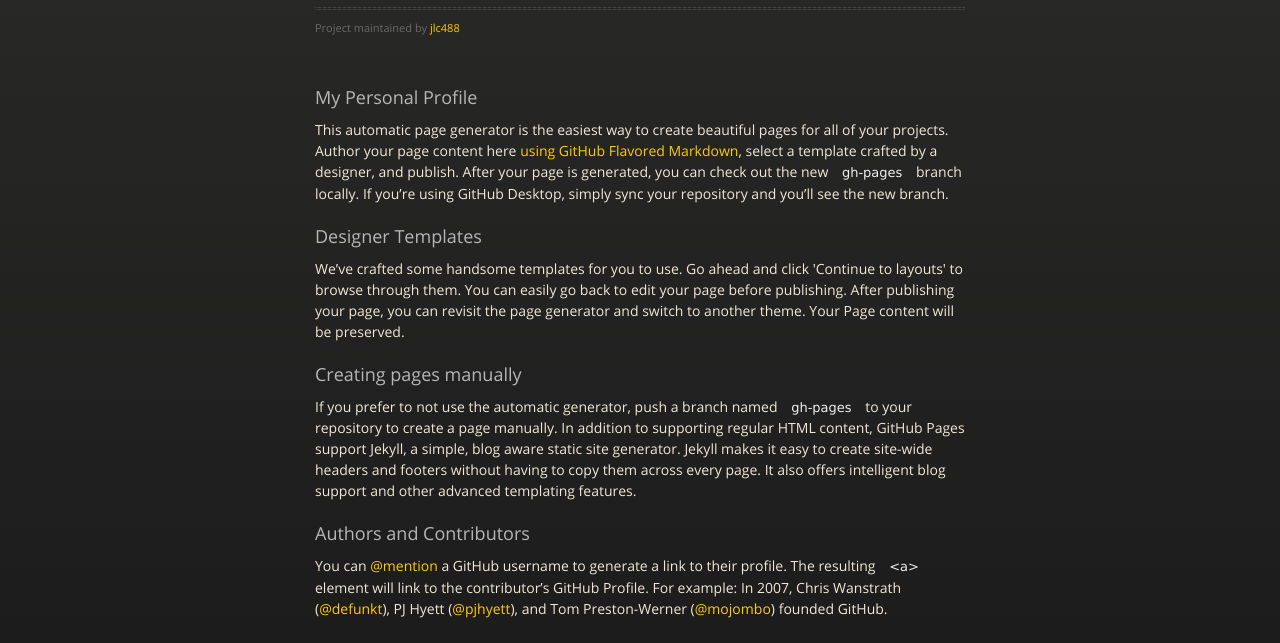
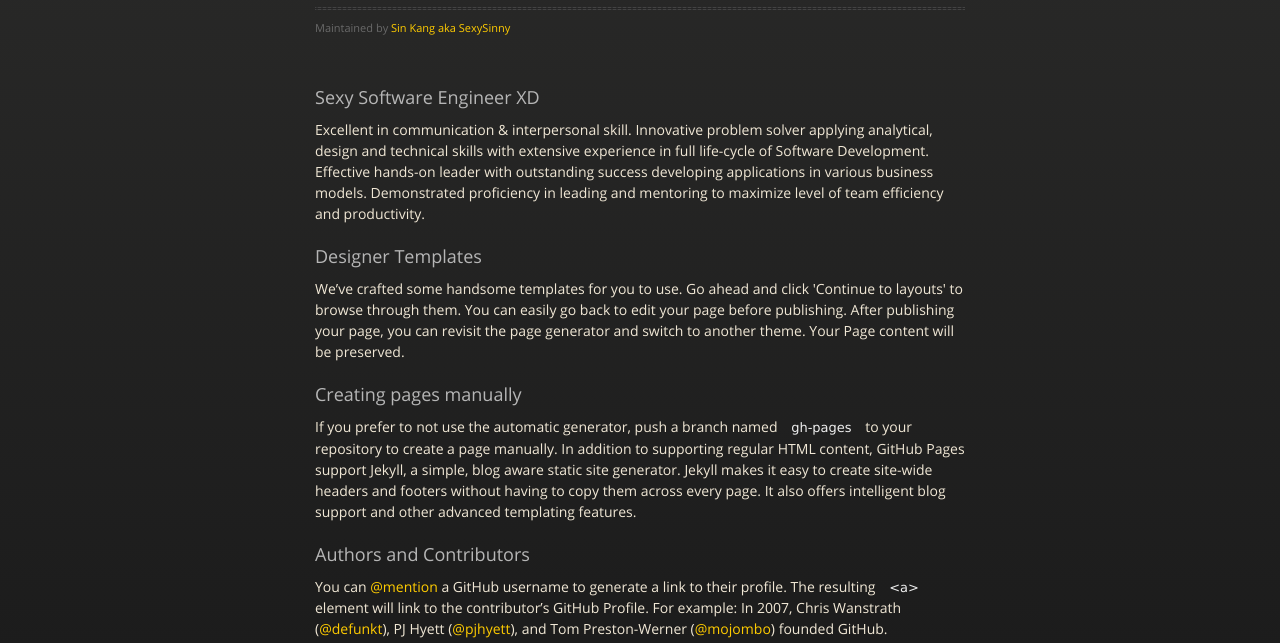
Before and after one commit to jlc488/jlc488.github.io, a plain HTML site: page index.html in a window 1280 px wide. Shown: the part 149-792 px from the top of the page. Drawn offline with nearby package versions, Linux system fonts and the light colour scheme.

Commit message:
add intro

```diff
--- a/index.html
+++ b/index.html
@@ -3,7 +3,7 @@
   <head>
     <meta charset="utf-8">
     <meta http-equiv="X-UA-Compatible" content="chrome=1">
-    <title>Jlc488.GitHub.io by jlc488</title>
+    <title>Sin Kang Profile</title>
     <link rel="stylesheet" href="stylesheets/styles.css">
     <link rel="stylesheet" href="stylesheets/github-dark.css">
     <script src="https://ajax.googleapis.com/ajax/libs/jquery/1.7.1/jquery.min.js"></script>
@@ -31,18 +31,16 @@
           <h1>Sin Kang</h1>
           <p></p>
           <hr>
-          <span class="credits left">Project maintained by <a href="https://github.com/jlc488">jlc488</a></span>
-        <!--
-        <span class="credits right">Hosted on GitHub Pages &mdash; Theme by <a href="https://twitter.com/michigangraham">mattgraham</a></span>
-      -->
+          <span class="credits left">Maintained by <a href="https://github.com/jlc488">Sin Kang aka SexySinny</a></span>
         </div>
 
         <h3>
 <a id="welcome-to-github-pages" class="anchor" href="#welcome-to-github-pages" aria-hidden="true">
-  <span aria-hidden="true" class="octicon octicon-link"></span></a>My Personal Profile</h3>
+  <span aria-hidden="true" class="octicon octicon-link"></span></a>Sexy Software Engineer XD</h3>
 
-<p>This automatic page generator is the easiest way to create beautiful pages for all of your projects. Author your page content here <a href="https://guides.github.com/features/mastering-markdown/">using GitHub Flavored Markdown</a>, select a template crafted by a designer, and publish. After your page is generated, you can check out the new <code>gh-pages</code> branch locally. If you’re using GitHub Desktop, simply sync your repository and you’ll see the new branch.</p>
-
+<p>Excellent in communication & interpersonal skill. Innovative problem solver applying analytical, design and technical skills with extensive experience in full life-cycle of Software Development. Effective hands-on leader with outstanding success developing applications in various business models.
+Demonstrated proficiency in leading and mentoring to maximize level of team efficiency and productivity.
+</p>
 <h3>
 <a id="designer-templates" class="anchor" href="#designer-templates" aria-hidden="true">
   <span aria-hidden="true" class="octicon octicon-link"></span></a>Designer Templates</h3>
```
